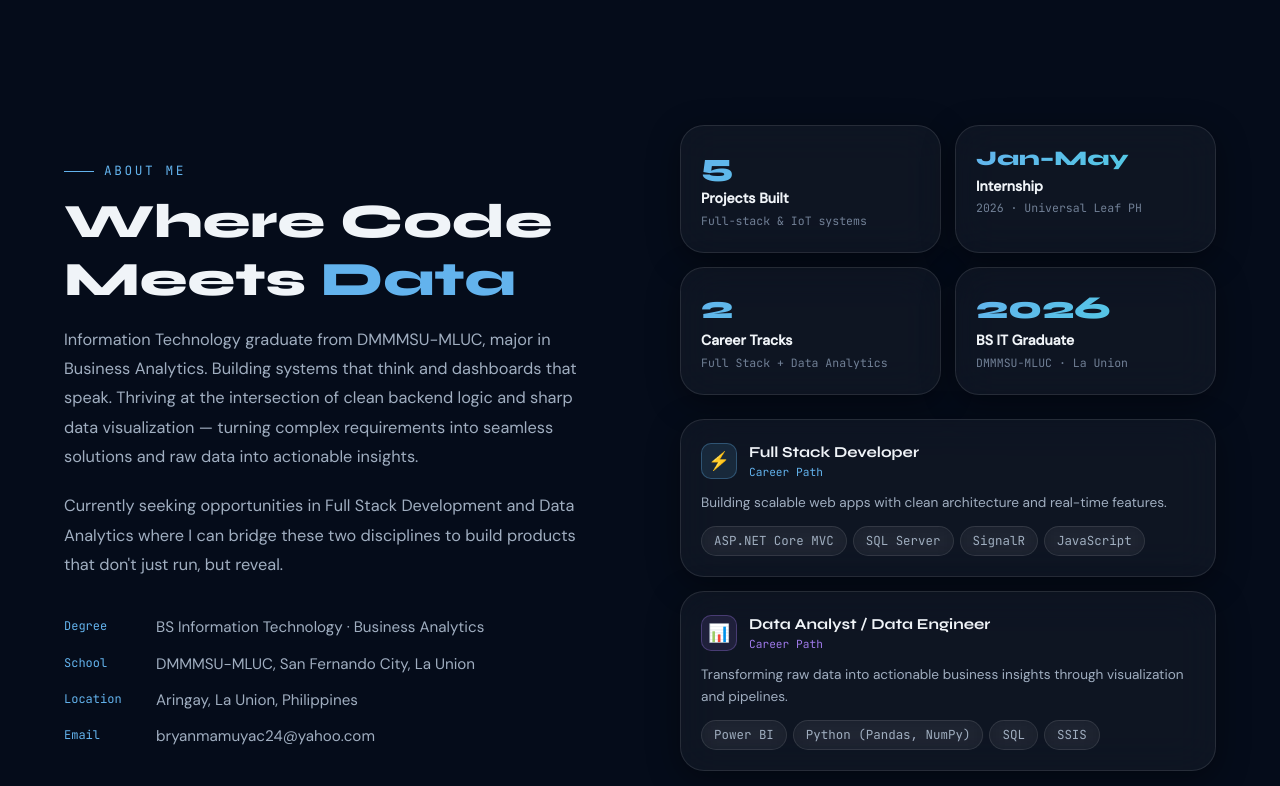
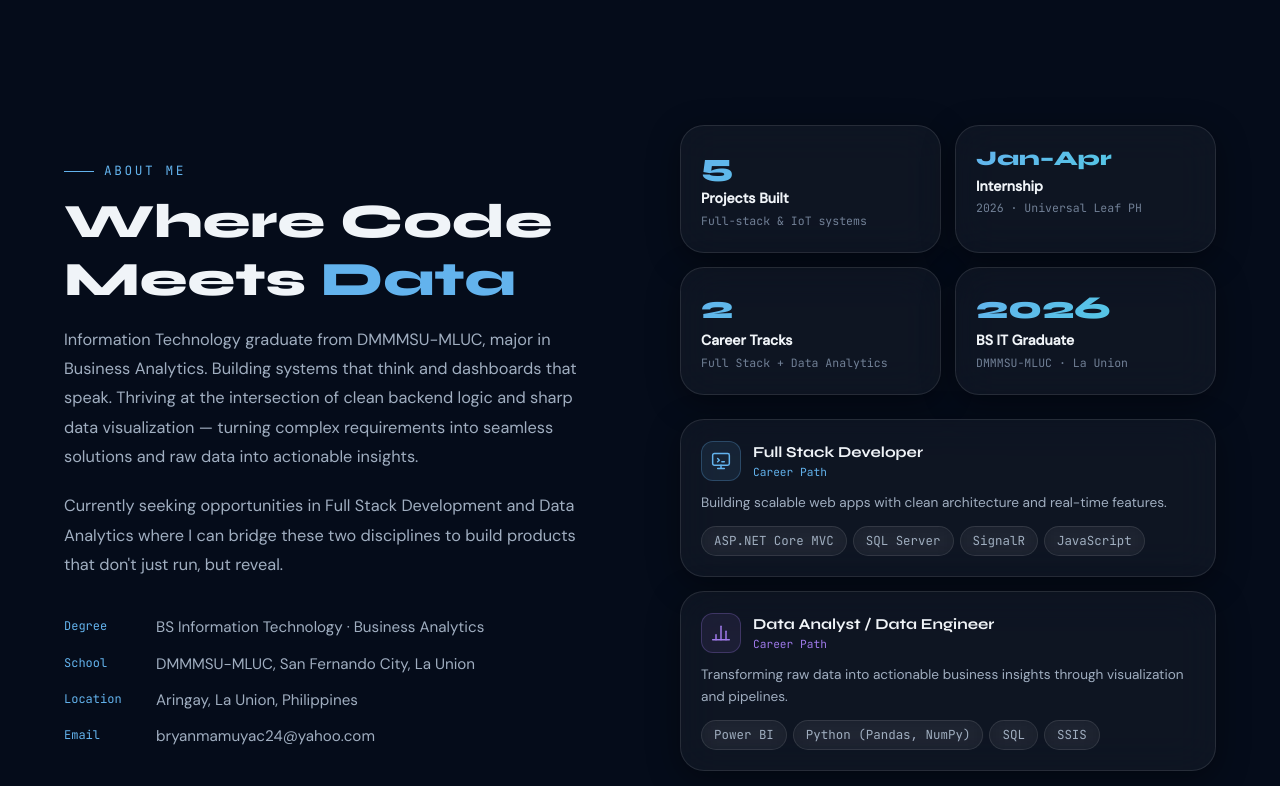
Before and after one commit to Bryan-Mamuyac/Bryan_Mamuyac_Portfolio, a React (Vite) app: page / in a window 1280 px wide. Shown: the part 994-1780 px from the top of the page. Built offline with nearby package versions, Linux system fonts and the light colour scheme.

Commit message:
Initial commit

```diff
--- a/src/components/About.jsx
+++ b/src/components/About.jsx
@@ -2,12 +2,34 @@ import React from 'react';
 import { personalInfo, careerPath } from '../data/portfolio';
 import { useScrollAnimation } from '../hooks/useScrollAnimation';
 
-// Real, honest stats — no icons, no made-up proficiency score
+// Modern SVG icons for each career track
+const IconLaptopCode = ({ color }) => (
+  <svg width="20" height="20" viewBox="0 0 24 24" fill="none" stroke={color} strokeWidth="1.8" strokeLinecap="round" strokeLinejoin="round">
+    <rect x="2" y="3" width="20" height="14" rx="2"/>
+    <path d="M8 21h8M12 17v4"/>
+    <path d="M8 9l2 2-2 2M13 13h3"/>
+  </svg>
+);
+
+const IconBarChart = ({ color }) => (
+  <svg width="20" height="20" viewBox="0 0 24 24" fill="none" stroke={color} strokeWidth="1.8" strokeLinecap="round" strokeLinejoin="round">
+    <line x1="18" y1="20" x2="18" y2="10"/>
+    <line x1="12" y1="20" x2="12" y2="4"/>
+    <line x1="6"  y1="20" x2="6"  y2="14"/>
+    <line x1="2"  y1="20" x2="22" y2="20"/>
+  </svg>
+);
+
+const CAREER_ICONS = {
+  primary:   IconLaptopCode,
+  secondary: IconBarChart,
+};
+
 const stats = [
-  { value: '5',    label: 'Projects Built',    sub: 'Full-stack & IoT systems'  },
-  { value: 'Jan–May',label: 'Internship',      sub: '2026 · Universal Leaf PH'  },
-  { value: '2',    label: 'Career Tracks',     sub: 'Full Stack + Data Analytics'},
-  { value: '2026', label: 'BS IT Graduate',    sub: 'DMMMSU-MLUC · La Union'    },
+  { value: '5',      label: 'Projects Built',  sub: 'Full-stack & IoT systems'   },
+  { value: 'Jan–Apr',label: 'Internship',      sub: '2026 · Universal Leaf PH'   },
+  { value: '2',      label: 'Career Tracks',   sub: 'Full Stack + Data Analytics' },
+  { value: '2026',   label: 'BS IT Graduate',  sub: 'DMMMSU-MLUC · La Union'     },
 ];
 
 const About = () => {
@@ -16,9 +38,11 @@ const About = () => {
   return (
     <section id="about" className="section">
       <div className="container">
-        <div style={{ display: 'grid', gridTemplateColumns: '1fr 1fr', gap: '80px', alignItems: 'center' }}
-          className="about-grid" ref={ref}>
-
+        <div
+          style={{ display: 'grid', gridTemplateColumns: '1fr 1fr', gap: '80px', alignItems: 'center' }}
+          className="about-grid"
+          ref={ref}
+        >
           {/* Left: Text */}
           <div style={{ opacity: isVisible ? 1 : 0, transform: isVisible ? 'translateX(0)' : 'translateX(-30px)', transition: 'all 0.7s ease' }}>
             <p className="section-label">About Me</p>
@@ -33,7 +57,6 @@ const About = () => {
               {personalInfo.bio2}
             </p>
 
-            {/* Quick facts */}
             <div style={{ display: 'flex', flexDirection: 'column', gap: '12px' }}>
               {[
                 { label: 'Degree',   value: 'BS Information Technology · Business Analytics' },
@@ -42,10 +65,9 @@ const About = () => {
                 { label: 'Email',    value: personalInfo.email },
               ].map(fact => (
                 <div key={fact.label} style={{ display: 'flex', gap: '12px', alignItems: 'flex-start' }}>
-                  <span style={{
-                    fontFamily: 'var(--font-mono)', fontSize: '0.75rem',
-                    color: 'var(--accent-primary)', minWidth: '80px', paddingTop: '2px',
-                  }}>{fact.label}</span>
+                  <span style={{ fontFamily: 'var(--font-mono)', fontSize: '0.75rem', color: 'var(--accent-primary)', minWidth: '80px', paddingTop: '2px' }}>
+                    {fact.label}
+                  </span>
                   <span style={{ color: 'var(--text-secondary)', fontSize: '0.95rem' }}>{fact.value}</span>
                 </div>
               ))}
@@ -55,7 +77,7 @@ const About = () => {
           {/* Right: Stats + Career paths */}
           <div style={{ opacity: isVisible ? 1 : 0, transform: isVisible ? 'translateX(0)' : 'translateX(30px)', transition: 'all 0.7s ease 0.2s' }}>
 
-            {/* Stats Grid — no icons, clean numbers */}
+            {/* Stats grid */}
             <div style={{ display: 'grid', gridTemplateColumns: '1fr 1fr', gap: '14px', marginBottom: '24px' }}>
               {stats.map((stat, i) => (
                 <div key={i} className="glass" style={{ padding: '22px 20px' }}>
@@ -65,32 +87,30 @@ const About = () => {
                     fontWeight: 800,
                     background: 'linear-gradient(135deg, var(--accent-primary), var(--accent-cyan))',
                     WebkitBackgroundClip: 'text', WebkitTextFillColor: 'transparent',
-                    backgroundClip: 'text',
-                    marginBottom: '4px',
-                    lineHeight: 1.1,
+                    backgroundClip: 'text', marginBottom: '4px', lineHeight: 1.1,
                   }}>{stat.value}</div>
-                  <div style={{ color: 'var(--text-primary)', fontSize: '0.88rem', fontWeight: 600, marginBottom: '2px' }}>
-                    {stat.label}
-                  </div>
-                  <div style={{ color: 'var(--text-muted)', fontSize: '0.72rem', fontFamily: 'var(--font-mono)' }}>
-                    {stat.sub}
-                  </div>
+                  <div style={{ color: 'var(--text-primary)', fontSize: '0.88rem', fontWeight: 600, marginBottom: '2px' }}>{stat.label}</div>
+                  <div style={{ color: 'var(--text-muted)', fontSize: '0.72rem', fontFamily: 'var(--font-mono)' }}>{stat.sub}</div>
                 </div>
               ))}
             </div>
 
-            {/* Career paths */}
-            {Object.values(careerPath).map((path, i) => (
-              <div key={i} className="glass" style={{ padding: '20px', marginBottom: '14px' }}>
+            {/* Career path cards with modern SVG icons */}
+            {Object.entries(careerPath).map(([key, path], i) => {
+              const Icon = CAREER_ICONS[key];
+              return (
+                <div key={key} className="glass" style={{ padding: '20px', marginBottom: '14px' }}>
                   <div style={{ display: 'flex', alignItems: 'center', gap: '12px', marginBottom: '10px' }}>
                     <span style={{
-                    width: '36px', height: '36px',
-                    background: `${path.color}20`,
-                    border: `1px solid ${path.color}50`,
-                    borderRadius: '10px',
+                      width: '40px', height: '40px',
+                      background: `${path.color}18`,
+                      border: `1px solid ${path.color}45`,
+                      borderRadius: '12px',
                       display: 'flex', alignItems: 'center', justifyContent: 'center',
-                    fontSize: '1.1rem',
-                  }}>{path.icon}</span>
+                      flexShrink: 0,
+                    }}>
+                      {Icon && <Icon color={path.color} />}
+                    </span>
                     <div>
                       <div style={{ fontFamily: 'var(--font-display)', fontWeight: 700, fontSize: '0.95rem', color: 'var(--text-primary)' }}>
                         {path.title}
@@ -107,7 +127,8 @@ const About = () => {
                     ))}
                   </div>
                 </div>
-            ))}
+              );
+            })}
           </div>
         </div>
       </div>
--- a/src/components/Contact.jsx
+++ b/src/components/Contact.jsx
@@ -2,23 +2,10 @@ import React, { useState, useRef } from 'react';
 import { contactInfo, personalInfo } from '../data/portfolio';
 import { useScrollAnimation } from '../hooks/useScrollAnimation';
 
-// ─────────────────────────────────────────────────────────────────────────────
-// HOW TO ACTIVATE REAL EMAIL DELIVERY (EmailJS — free, no backend needed):
-//
-//  1. Go to https://www.emailjs.com and create a FREE account
-//  2. Add an Email Service (Gmail → connect your bryanmamuyac24@yahoo.com or Gmail)
-//  3. Create an Email Template with these variables:
-//       {{from_name}}   {{from_email}}   {{subject}}   {{message}}
-//  4. Copy your:
-//       - Service ID   (looks like: service_xxxxxxx)
-//       - Template ID  (looks like: template_xxxxxxx)
-//       - Public Key   (looks like: xxxxxxxxxxxxxx)
-//  5. Paste them below in the EMAILJS_CONFIG object
-// ─────────────────────────────────────────────────────────────────────────────
 const EMAILJS_CONFIG = {
-  serviceId:  'YOUR_SERVICE_ID',    // ← replace
-  templateId: 'YOUR_TEMPLATE_ID',  // ← replace
-  publicKey:  'YOUR_PUBLIC_KEY',    // ← replace
+  serviceId:  'service_m1rfm2g',
+  templateId: 'template_86nfs3a',
+  publicKey:  'RQ1SlgEYAVgv3rK0h',
 };
 
 const isConfigured = !Object.values(EMAILJS_CONFIG).some(v => v.startsWith('YOUR_'));
--- a/src/data/portfolio.js
+++ b/src/data/portfolio.js
@@ -161,7 +161,7 @@ export const experience = [
     subtitle: "Full-Stack Developer & Data Analyst",
     company: "Universal Leaf Philippines, Inc. (ULPI)",
     location: "Sta. Rita Norte, Agoo, La Union",
-    period: "January 2026 – May 2026",
+    period: "January 2026 – April 2026",
     hours: "520 Hours",
     type: "OJT / Internship",
     highlights: [
```
Also changed, not shown: 1 other file (tests, documents, lock files or other folders). Lines whose indentation alone changed are shown as unchanged.
